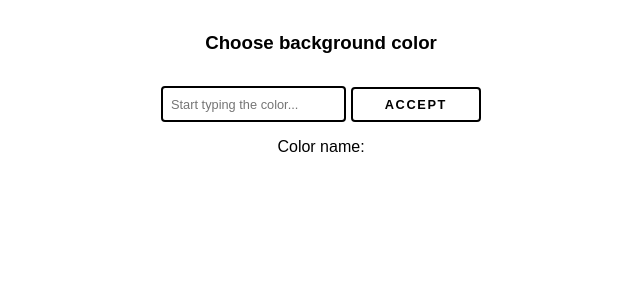
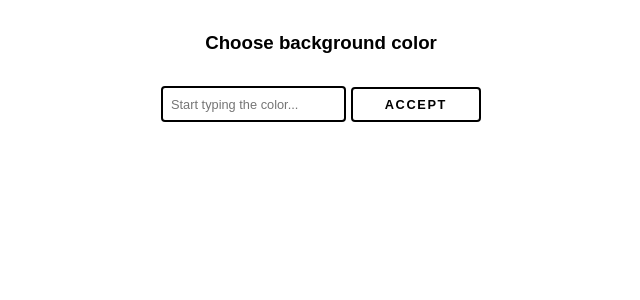
Before and after one commit to ka1130/AppDyer, a React (Create React App) app: page / in a window 1280 px wide. Shown: the top 300 px of the page, without its empty margins (319-959 px from the left). Built offline with nearby package versions, Linux system fonts and the light colour scheme.

Commit message:
Remove unnecessary caption

```diff
--- a/src/App.js
+++ b/src/App.js
@@ -50,7 +50,6 @@ class App extends Component {
             Accept
           </button>
         </form>
-        <p>Color name: {this.state.color}</p>
       </div>
     );
   }
```
